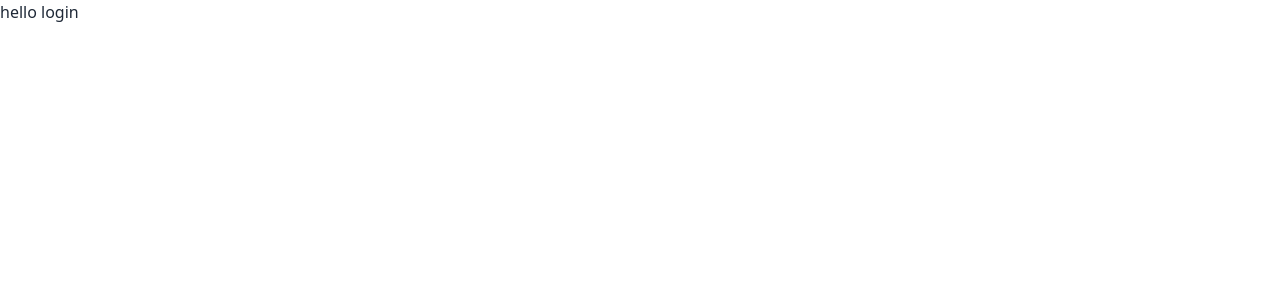
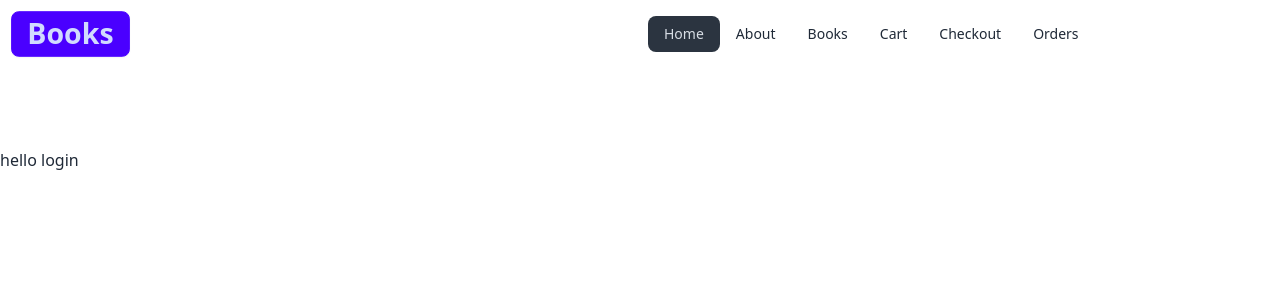
Before and after one commit to nirmalks/bookstore-react, a React (Vite) app: page / in a window 1280 px wide. Shown: the top 300 px of the page. Built offline with nearby package versions, Linux system fonts and the light colour scheme.

Commit message:
Add navlinks

```diff
--- /dev/null
+++ b/src/components/Loading.tsx
@@ -0,0 +1,8 @@
+const Loading = () => {
+  return (
+    <div className="h-screen flex items-center justify-center">
+      <span className="loading loading-ring loading-lg"></span>
+    </div>
+  );
+};
+export default Loading;
--- /dev/null
+++ b/src/components/Navbar.tsx
@@ -0,0 +1,24 @@
+import { NavLink } from 'react-router';
+import NavLinks from './Navlinks';
+
+const Navbar = () => {
+  return (
+    <div className="navbar align-element">
+      <div className="navbar-start">
+        <NavLink
+          to="/"
+          className="hidden lg:flex btn btn-primary text-3xl items-center"
+        >
+          Books
+        </NavLink>
+      </div>
+      <div className="navbar-center hidden lg:flex">
+        <ul className="menu menu-horizontal">
+          <NavLinks></NavLinks>
+        </ul>
+      </div>
+    </div>
+  );
+};
+
+export default Navbar;
--- /dev/null
+++ b/src/components/Navlinks.tsx
@@ -0,0 +1,29 @@
+import { useSelector } from 'react-redux';
+import { NavLink } from 'react-router';
+
+const links = [
+  { id: 1, url: '/', text: 'Home' },
+  { id: 2, url: 'about', text: 'About' },
+  { id: 3, url: 'books', text: 'Books' },
+  { id: 4, url: 'cart', text: 'Cart' },
+  { id: 5, url: 'checkout', text: 'Checkout' },
+  { id: 6, url: 'orders', text: 'Orders' },
+];
+
+const NavLinks = () => {
+  return (
+    <>
+      {links.map((link) => {
+        const { id, url, text } = link;
+        return (
+          <li key={id}>
+            <NavLink className="capitalize" to={url}>
+              {text}
+            </NavLink>
+          </li>
+        );
+      })}
+    </>
+  );
+};
+export default NavLinks;
--- a/src/pages/HomeLayout.tsx
+++ b/src/pages/HomeLayout.tsx
@@ -1,4 +1,21 @@
+import { useNavigation, Outlet } from 'react-router';
+import Navbar from '../components/Navbar';
+import Loading from '../components/Loading';
+
 const HomeLayout: React.FC = () => {
-  return <div>hello login</div>;
+  const navigation = useNavigation();
+  const isPageLoading = navigation.state === 'loading';
+  return (
+    <>
+      <Navbar />
+      {isPageLoading ? (
+        <Loading />
+      ) : (
+        <section className="align-element py-20">
+          <Outlet />
+        </section>
+      )}
+    </>
+  );
 };
 export default HomeLayout;
```
